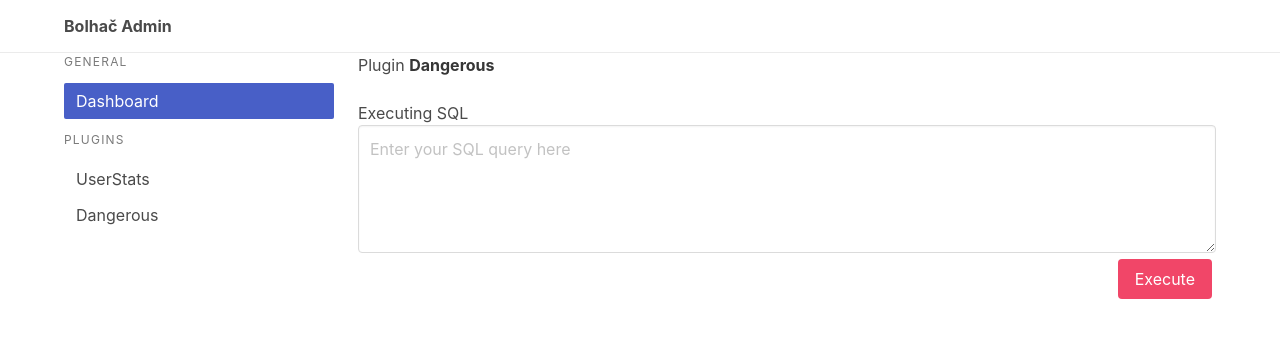
After one commit to drobilc/Bolhac, a Flask app: page /admin/plugin/Dangerous in a window 1280 px wide. The commit adds this page. Shown: the top 338 px of the page. Run offline with Flask 2, Linux system fonts and the light colour scheme; parts of the project's set-up code (start-up, migrations or seed data) failed here and were passed over; some libraries are stand-ins or nearby versions.

Commit message:
Add admin dashboard

```diff
--- a/example_config.json
+++ b/example_config.json
@@ -13,5 +13,7 @@
 		"username": "",
 		"password": "",
 		"database": ""
-	}
+	},
+
+	"plugins": []
 }
--- /dev/null
+++ b/plugins/Dangerous/Dangerous.py
@@ -0,0 +1,82 @@
+from ..plugin import Plugin
+
+class Dangerous(Plugin):
+
+	def __init__(self, database, options={}):
+		self.database = database
+		self.options = options
+
+	def removeAllUsers(self):
+		cursor = self.database.cursor()
+		cursor.execute("DELETE FROM has_search")
+		cursor.execute("DELETE FROM user")
+		self.database.commit()
+		cursor.close()
+
+	def removeAllSearchers(self):
+		cursor = self.database.cursor()
+		cursor.execute("DELETE FROM has_search")
+		cursor.execute("DELETE FROM search")
+		self.database.commit()
+		cursor.close()
+
+	def removeAllData(self):
+		cursor = self.database.cursor()
+		cursor.execute("DELETE FROM has_search")
+		cursor.execute("DELETE FROM user")
+		cursor.execute("DELETE FROM search")
+		self.database.commit()
+		cursor.close()
+
+	def renderView(self, data):
+		html = ""
+		value = ""
+
+		if "sql_query" in data:
+			query = data["sql_query"].strip()
+			cursor = self.database.cursor()
+			cursor.execute(query)
+			result = cursor.fetchall()
+			table = '<h2 class="my-heading">Query result</h2><table class="table is-fullwidth is-hoverable">'
+			if result:
+				table += '<tr><th>{}</th></tr>'.format("</th><th>".join(result[0]))
+				for row in result:
+					table += '<tr><td>{}</td></tr>'.format("</td><td>".join(map(str, [row[key] for key in row])))
+				table += "</table>"
+				cursor.close()
+			else:
+				table += "<tr><td>No results found</td></tr>"
+				table += "</table>"
+			html += table
+			value = query
+
+		elif "remove_all_users" in data:
+			self.removeAllUsers()
+
+		elif "remove_all_searchers" in data:
+			self.removeAllSearchers()
+
+		elif "remove_all_data" in data:
+			self.removeAllData()
+
+		html += """
+			<h2 class="my-heading">Executing SQL</h2>
+			<form action="" method="POST">
+				<textarea name="sql_query" class="textarea" style="font-family: "Courier New", Courier, monospace;" placeholder="Enter your SQL query here">{}</textarea>
+				<div class="buttons is-right" style="margin-top: 6px">
+					<input type="submit" class="button is-danger" value="Execute">
+				</div>
+			</form>
+		""".format(value)
+		return html
+
+	def renderCard(self):
+		return """
+		<h1 style="margin-bottom: 8px; font-weight: bold;">Dangerous options</h1>
+		<p style="margin-bottom: 12px;">Do not use this if you don't know what you are doing.</p>
+		<div class="buttons">
+			<a href="/admin/plugin/Dangerous?remove_all_users" class="button is-danger is-fullwidth" style="margin-right: 0">Remove all users</a>
+			<a href="/admin/plugin/Dangerous?remove_all_searchers" class="button is-danger is-fullwidth" style="margin-right: 0">Remove all searchers</a>
+			<a href="/admin/plugin/Dangerous?remove_all_data" class="button is-danger is-fullwidth">Remove all data</a>
+		</div>
+		"""
--- a/server.py
+++ b/server.py
@@ -5,9 +5,11 @@ from bolha import BolhaSearch
 from emailer import Emailer
 from customthread import BolhaSearchThread
 from user import User
-import MySQLdb
+import MySQLdb, MySQLdb.cursors
 import json
 import hashlib
+import glob, os, importlib, inspect
+from options import Options
 
 with open("config.json", "r") as configFile:
 	jsonData = json.load(configFile)
@@ -24,6 +26,78 @@ with open("config.json", "r") as configFile:
 	emailPort = jsonData["email"]["port"]
 	emailUsername = jsonData["email"]["username"]
 	emailPassword = jsonData["email"]["password"]
+
+# Get dashboard and plugin options
+print("Reading options from file config.json")
+options = Options("config.json")
+
+# Enabled plugins vs Available plugins
+availablePlugins = glob.glob("plugins/**/*.py")
+
+# Connect to database
+pluginDatabase = MySQLdb.connect(host=mysqlHost, user=mysqlUsername, passwd=mysqlPassword, db=mysqlDatabase, cursorclass=MySQLdb.cursors.DictCursor)
+
+def getPluginName(pluginPath):
+	pluginName = os.path.basename(pluginPath)
+	if ".py" in pluginName:
+		pluginName = pluginName.replace(".py", "")
+	return pluginName
+
+def getMainClass(plugin):
+	allClasses = inspect.getmembers(plugin, inspect.isclass)
+	if len(allClasses) > 0:
+		mainClass = None
+		for className in allClasses:
+			if className[0] != 'Plugin':
+				mainClass = className[1]
+				break;
+		return mainClass
+
+def importPlugin(pluginPath):
+	# Get plugin name and print debug info
+	pluginName = getPluginName(pluginPath)
+	print(" - Importing plugin {}".format(pluginName))
+
+	# Import plugin from path
+	importedPlugin = importlib.import_module("plugins.{}.{}".format(pluginName, pluginName))
+
+	# Get main class from plugin
+	mainClass = getMainClass(importedPlugin)
+	if mainClass:
+		# Get plugin options from options
+		pluginOptions = options.pluginOptions(mainClass.__name__)
+		# Create object from class
+		pluginObject = mainClass(pluginDatabase, pluginOptions)
+		# Return object
+		return pluginObject
+
+enabledPlugins = {}
+
+# Observer class observes changes and calls hooks
+class Observer(object):
+
+	def __init__(self, plugins):
+		self.plugins = plugins
+
+	def getHook(self, plugin, hookName):
+		hook = getattr(plugin, hookName, None)
+		if hook and callable(hook):
+			return hook
+		return None
+
+	def callHook(self, hookName, data=None):
+		for plugin in self.plugins:
+			hook = self.getHook(self.plugins[plugin], hookName)
+			if hook:
+				hook(data)
+
+# Import plugins
+print("Importing plugins")
+for pluginPath in availablePlugins:
+	pluginName = getPluginName(pluginPath)
+	# Create plugin object
+	importedPlugin = importPlugin(pluginPath)
+	enabledPlugins[pluginName] = importedPlugin
 
 app = Flask(__name__)
 app.secret_key = loginManagerSecretKey
@@ -232,6 +306,18 @@ def addSearch():
 	temp = BolhaSearch()
 	return render_template('add.html', parameters=json.dumps([key for key in temp.parameters]))
 
+@app.route("/admin")
+def sendAdminDashboard():
+	return render_template('admin_dashboard.html', plugins=[enabledPlugins[p] for p in enabledPlugins])
+
+@app.route("/admin/plugin/<pluginName>", methods=["GET", "POST"])
+def sendPluginPage(pluginName):
+	if pluginName in enabledPlugins:
+		plugin = enabledPlugins[pluginName]
+		html = plugin.renderView(request.values)
+		return render_template('admin_plugin.html', plugin=plugin, pluginView=html, plugins=[enabledPlugins[p] for p in enabledPlugins])
+	return redirect(url_for('sendAdminDashboard'))
+
 
 if __name__ == '__main__':
 	# Get all searchers from database
--- /dev/null
+++ b/templates/admin_base.html
@@ -0,0 +1,54 @@
+<!DOCTYPE html>
+<html lang="en">
+<head>
+	<meta charset="UTF-8">
+	<meta name="viewport" content="width=device-width, initial-scale=1">
+	<title>Bolhač Administrator</title>
+	<link rel="stylesheet" href="https://cdnjs.cloudflare.com/ajax/libs/bulma/0.6.2/css/bulma.min.css">
+	<link rel="stylesheet" href="{{ url_for('static', filename='css/custom.css') }}">
+</head>
+<body>
+
+	<!-- Page header -->
+	<section class="hero" id="navigation">
+		<div class="hero-head">
+			<nav class="navbar">
+				<div class="container">
+					<div class="navbar-brand">
+						<a class="navbar-item" href="/"><h1 style="font-weight: bold;">Bolhač Admin</h1></a>
+					</div>
+				</div>
+			</nav>
+		</div>
+	</section>
+
+	<div class="container">
+		<div class="columns">
+			<div class="column is-3">
+				<aside class="menu">
+				<p class="menu-label">General</p>
+
+				<ul class="menu-list">
+				<li><a href="{{ url_for('sendAdminDashboard') }}" class="is-active">Dashboard</a></li>
+				</ul>
+
+				<p class="menu-label">Plugins</p>
+
+				<ul class="menu-list">
+					{% for plugin in plugins %}
+						<li><a href="{{url_for('sendPluginPage', pluginName=plugin.__class__.__name__)}}">{{ plugin.__class__.__name__ }}</a></li>
+					{% endfor %}
+				</ul>
+
+				</aside>
+			</div>
+
+			<div class="column is-9">
+				{% block content %}
+				{% endblock %}
+			</div>
+		</div>
+	</div>
+
+</body>
+</html>
--- /dev/null
+++ b/templates/admin_plugin.html
@@ -0,0 +1,12 @@
+{% extends "admin_base.html" %}
+{% block content %}
+	<div class="columns">
+
+		<div class="column">
+			<h1 class="my-heading">Plugin <strong>{{ plugin.__class__.__name__ }}</strong></h1>
+			<br/>
+			{{ pluginView|safe }}
+		</div>
+
+	</div>
+{% endblock %}
--- a/templates/login.html
+++ b/templates/login.html
@@ -77,10 +77,8 @@
 									<input type="checkbox" name="remember-me"> Remember me
 								</label>
 							</div>
-
 							<button class="button is-block is-info is-large is-fullwidth">Login</button>
 						</form>
-
 					</div>
 				</div>
 			</div>
```
Also changed, not shown: options.py (added, +35 -0 lines), plugins/UserStats/UserStats.py (added, +43 -0 lines), plugins/plugin.py (added, +10 -0 lines), templates/admin_dashboard.html (added, +14 -0 lines), README.md.
